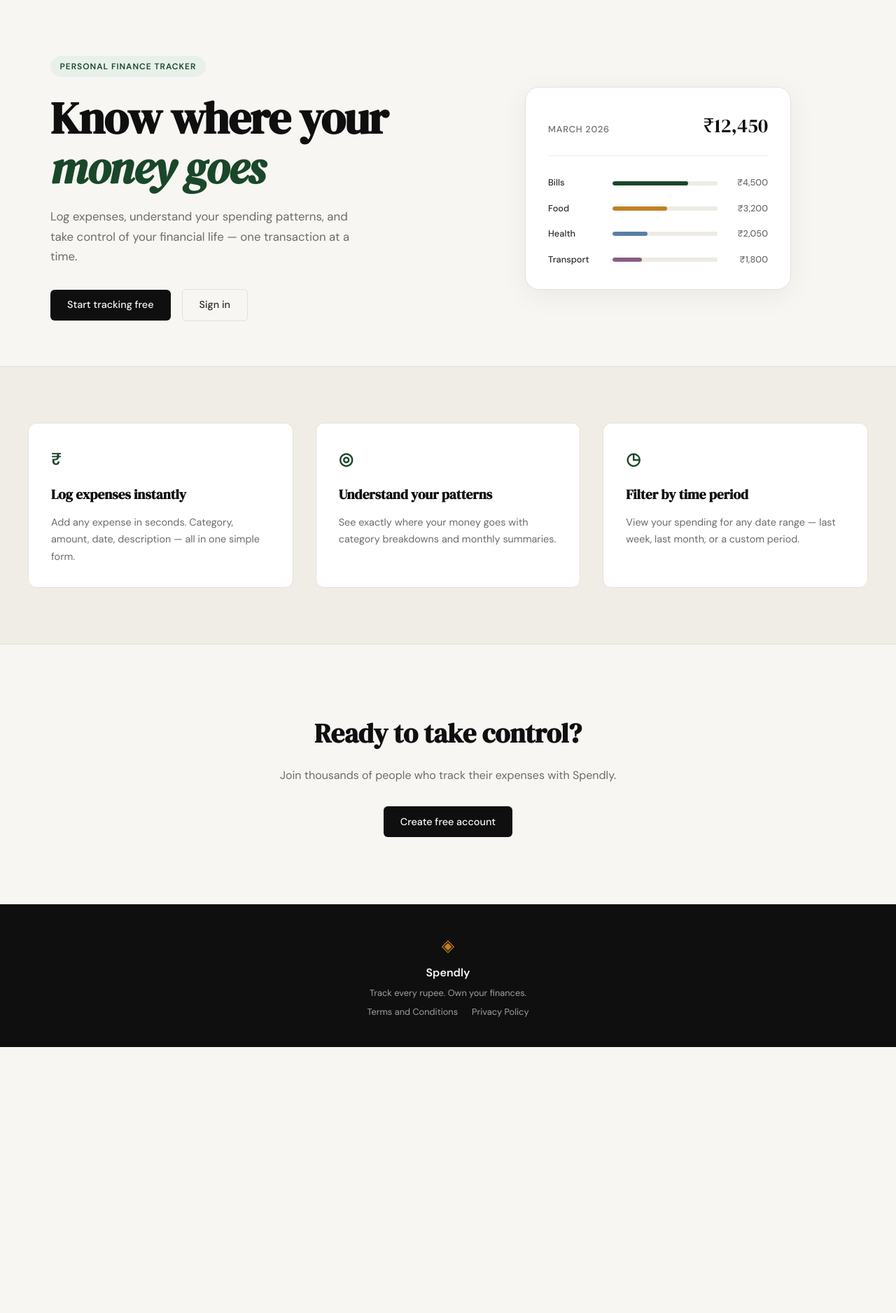
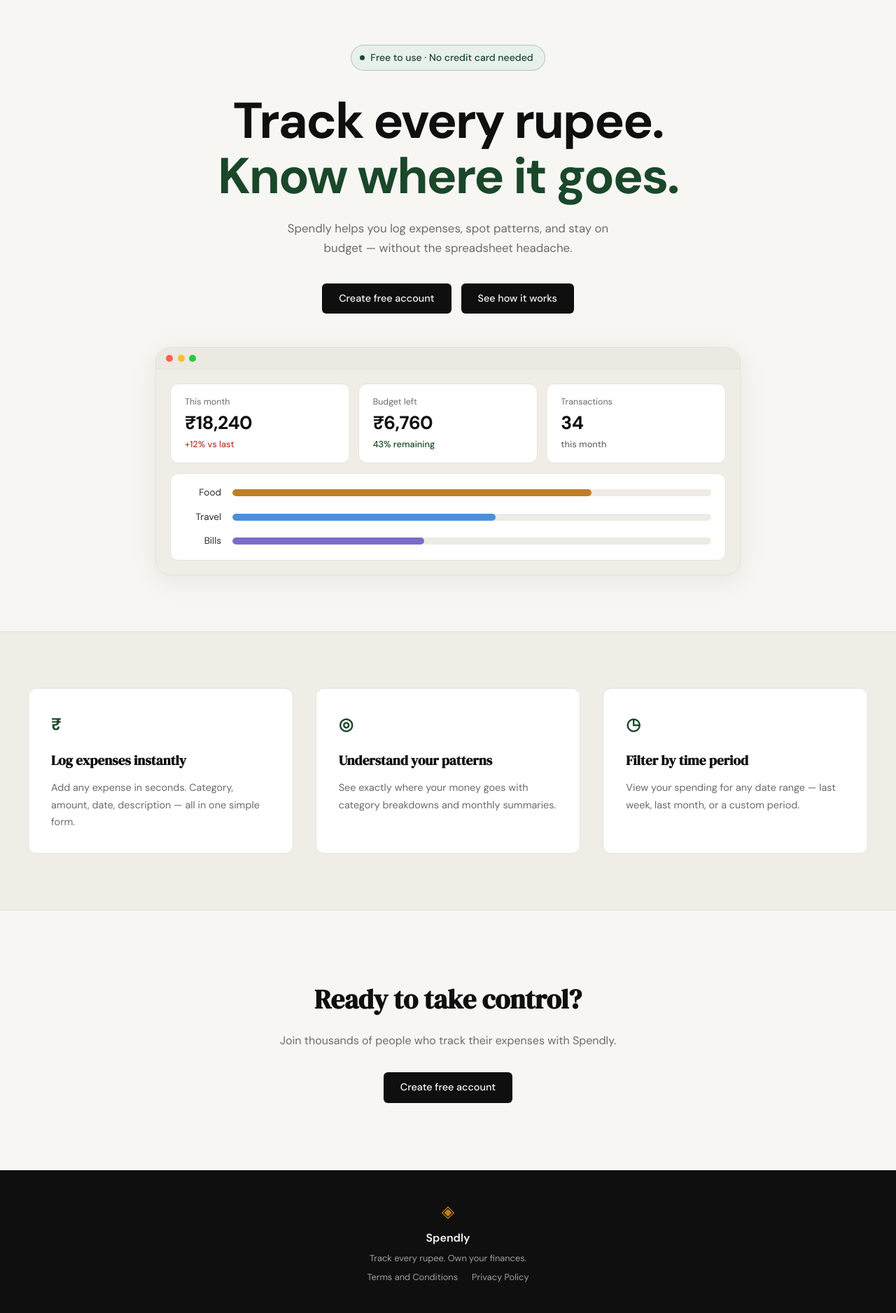
Before and after one commit to khurramcodes/spendly, a Flask app: page / in a window 1280 px wide. Shown: the part 61-1937 px from the top of the page at 70% size. Before the commit the page ends 1557 px from the top, so only its background shows below. Run offline with Flask 3, Linux system fonts and the light colour scheme.

Commit message:
landing: redesign hero section to match mockup

```diff
--- /dev/null
+++ b/static/css/landing.css
@@ -0,0 +1,204 @@
+/* ------------------------------------------------------------------ */
+/* Landing page — hero overrides                                       */
+/* ------------------------------------------------------------------ */
+
+.hero {
+    display: flex;
+    flex-direction: column;
+    align-items: center;
+    text-align: center;
+    padding: 4rem 2rem 5rem;
+    max-width: 900px;
+    gap: 3rem;
+}
+
+.hero-inner {
+    display: flex;
+    flex-direction: column;
+    align-items: center;
+    width: 100%;
+    max-width: 680px;
+}
+
+/* Badge */
+.hero-badge {
+    display: inline-flex;
+    align-items: center;
+    gap: 0.5rem;
+    background: var(--accent-light);
+    color: var(--accent);
+    border: 1px solid rgba(26, 71, 42, 0.25);
+    font-size: 0.875rem;
+    font-weight: 500;
+    letter-spacing: 0;
+    text-transform: none;
+    padding: 0.4rem 1rem 0.4rem 0.75rem;
+    border-radius: 999px;
+    margin-bottom: 2rem;
+}
+
+.hero-badge-dot {
+    width: 7px;
+    height: 7px;
+    background: var(--accent);
+    border-radius: 50%;
+    flex-shrink: 0;
+}
+
+/* Title */
+.hero-title {
+    font-family: var(--font-body);
+    font-weight: 700;
+    font-size: clamp(2.5rem, 6vw, 4.5rem);
+    line-height: 1.1;
+    letter-spacing: -0.03em;
+    color: var(--ink);
+    margin-bottom: 1.25rem;
+}
+
+.hero-title-accent {
+    color: var(--accent);
+    display: block;
+    font-style: normal;
+}
+
+/* Subtitle */
+.hero-subtitle {
+    font-size: 1.05rem;
+    color: var(--ink-muted);
+    line-height: 1.7;
+    max-width: 500px;
+    margin: 0 auto 2.25rem;
+}
+
+/* Buttons */
+.hero-actions {
+    justify-content: center;
+    gap: 0.875rem;
+}
+
+/* ------------------------------------------------------------------ */
+/* Browser-window mock                                                 */
+/* ------------------------------------------------------------------ */
+
+.hero-browser {
+    width: 100%;
+    background: var(--paper-warm);
+    border: 1px solid var(--border);
+    border-radius: var(--radius-lg);
+    box-shadow: 0 8px 40px rgba(0, 0, 0, 0.07);
+    overflow: hidden;
+}
+
+.browser-chrome {
+    display: flex;
+    align-items: center;
+    gap: 0.4rem;
+    padding: 0.6rem 0.9rem;
+    background: #ece9e2;
+    border-bottom: 1px solid var(--border);
+}
+
+.browser-dot {
+    width: 10px;
+    height: 10px;
+    border-radius: 50%;
+}
+
+.dot-red    { background: #ff5f57; }
+.dot-yellow { background: #ffbd2e; }
+.dot-green  { background: #28c840; }
+
+.browser-body {
+    padding: 1.25rem;
+    display: flex;
+    flex-direction: column;
+    gap: 0.875rem;
+}
+
+/* Stat cards */
+.dash-stats {
+    display: grid;
+    grid-template-columns: repeat(3, 1fr);
+    gap: 0.75rem;
+}
+
+.dash-stat-card {
+    background: var(--paper-card);
+    border: 1px solid var(--border);
+    border-radius: var(--radius-md);
+    padding: 1rem 1.25rem;
+    text-align: left;
+}
+
+.dash-stat-label {
+    font-size: 0.78rem;
+    color: var(--ink-muted);
+    margin-bottom: 0.35rem;
+}
+
+.dash-stat-value {
+    font-size: 1.65rem;
+    font-weight: 700;
+    color: var(--ink);
+    line-height: 1.1;
+    margin-bottom: 0.35rem;
+    letter-spacing: -0.02em;
+}
+
+.dash-stat-note {
+    font-size: 0.8rem;
+    font-weight: 500;
+}
+
+.dash-note-red   { color: var(--danger); }
+.dash-note-green { color: var(--accent); }
+.dash-note-muted { color: var(--ink-muted); }
+
+/* Category bars */
+.dash-bars {
+    background: var(--paper-card);
+    border: 1px solid var(--border);
+    border-radius: var(--radius-md);
+    padding: 1rem 1.25rem;
+    display: flex;
+    flex-direction: column;
+    gap: 0.8rem;
+}
+
+.dash-bar-row {
+    display: grid;
+    grid-template-columns: 52px 1fr;
+    align-items: center;
+    gap: 1rem;
+}
+
+.dash-bar-label {
+    font-size: 0.85rem;
+    color: var(--ink-soft);
+    text-align: right;
+}
+
+.dash-bar-track {
+    height: 10px;
+    background: var(--border-soft);
+    border-radius: 999px;
+    overflow: hidden;
+}
+
+.dash-bar-fill {
+    height: 100%;
+    border-radius: 999px;
+}
+
+.dash-fill-food   { background: var(--accent-2); }
+.dash-fill-travel { background: #4a90d9; }
+.dash-fill-bills  { background: #7c6bc9; }
+
+/* ------------------------------------------------------------------ */
+/* Responsive                                                          */
+/* ------------------------------------------------------------------ */
+
+@media (max-width: 600px) {
+    .dash-stats { grid-template-columns: 1fr; }
+}
--- a/templates/landing.html
+++ b/templates/landing.html
@@ -1,60 +1,76 @@
 {% extends "base.html" %}
 
 {% block title %}Spendly — Track Every Rupee{% endblock %}
+
+{% block head %}
+<link href="https://fonts.googleapis.com/css2?family=DM+Sans:wght@700&display=swap" rel="stylesheet">
+<link rel="stylesheet" href="{{ url_for('static', filename='css/landing.css') }}">
+{% endblock %}
 
 {% block content %}
 
 <section class="hero">
     <div class="hero-inner">
-        <div class="hero-badge">Personal Finance Tracker</div>
+        <div class="hero-badge">
+            <span class="hero-badge-dot"></span>
+            Free to use &middot; No credit card needed
+        </div>
         <h1 class="hero-title">
-            Know where your<br>
-            <em>money goes</em>
+            Track every rupee.<br>
+            <span class="hero-title-accent">Know where it goes.</span>
         </h1>
         <p class="hero-subtitle">
-            Log expenses, understand your spending patterns,
-            and take control of your financial life —
-            one transaction at a time.
+            Spendly helps you log expenses, spot patterns, and stay
+            on budget — without the spreadsheet headache.
         </p>
         <div class="hero-actions">
-            <a href="{{ url_for('register') }}" class="btn-primary">Start tracking free</a>
-            <a href="{{ url_for('login') }}" class="btn-ghost">Sign in</a>
+            <a href="{{ url_for('register') }}" class="btn-primary">Create free account</a>
+            <a href="#" class="btn-primary">See how it works</a>
         </div>
     </div>
-    <div class="hero-visual">
-        <div class="mock-card">
-            <div class="mock-card-header">
-                <span class="mock-label">March 2026</span>
-                <span class="mock-total">₹12,450</span>
+
+    <div class="hero-browser">
+        <div class="browser-chrome">
+            <span class="browser-dot dot-red"></span>
+            <span class="browser-dot dot-yellow"></span>
+            <span class="browser-dot dot-green"></span>
+        </div>
+        <div class="browser-body">
+            <div class="dash-stats">
+                <div class="dash-stat-card">
+                    <div class="dash-stat-label">This month</div>
+                    <div class="dash-stat-value">₹18,240</div>
+                    <div class="dash-stat-note dash-note-red">+12% vs last</div>
+                </div>
+                <div class="dash-stat-card">
+                    <div class="dash-stat-label">Budget left</div>
+                    <div class="dash-stat-value">₹6,760</div>
+                    <div class="dash-stat-note dash-note-green">43% remaining</div>
+                </div>
+                <div class="dash-stat-card">
+                    <div class="dash-stat-label">Transactions</div>
+                    <div class="dash-stat-value">34</div>
+                    <div class="dash-stat-note dash-note-muted">this month</div>
+                </div>
             </div>
-            <div class="mock-bars">
-                <div class="mock-bar-row">
-                    <span class="mock-cat">Bills</span>
-                    <div class="mock-bar-track">
-                        <div class="mock-bar" style="width: 72%"></div>
+            <div class="dash-bars">
+                <div class="dash-bar-row">
+                    <span class="dash-bar-label">Food</span>
+                    <div class="dash-bar-track">
+                        <div class="dash-bar-fill dash-fill-food" style="width: 75%"></div>
                     </div>
-                    <span class="mock-amt">₹4,500</span>
                 </div>
-                <div class="mock-bar-row">
-                    <span class="mock-cat">Food</span>
-                    <div class="mock-bar-track">
-                        <div class="mock-bar mock-bar-2" style="width: 52%"></div>
+                <div class="dash-bar-row">
+                    <span class="dash-bar-label">Travel</span>
+                    <div class="dash-bar-track">
+                        <div class="dash-bar-fill dash-fill-travel" style="width: 55%"></div>
                     </div>
-                    <span class="mock-amt">₹3,200</span>
                 </div>
-                <div class="mock-bar-row">
-                    <span class="mock-cat">Health</span>
-                    <div class="mock-bar-track">
-                        <div class="mock-bar mock-bar-3" style="width: 33%"></div>
+                <div class="dash-bar-row">
+                    <span class="dash-bar-label">Bills</span>
+                    <div class="dash-bar-track">
+                        <div class="dash-bar-fill dash-fill-bills" style="width: 40%"></div>
                     </div>
-                    <span class="mock-amt">₹2,050</span>
-                </div>
-                <div class="mock-bar-row">
-                    <span class="mock-cat">Transport</span>
-                    <div class="mock-bar-track">
-                        <div class="mock-bar mock-bar-4" style="width: 28%"></div>
-                    </div>
-                    <span class="mock-amt">₹1,800</span>
                 </div>
             </div>
         </div>
```
